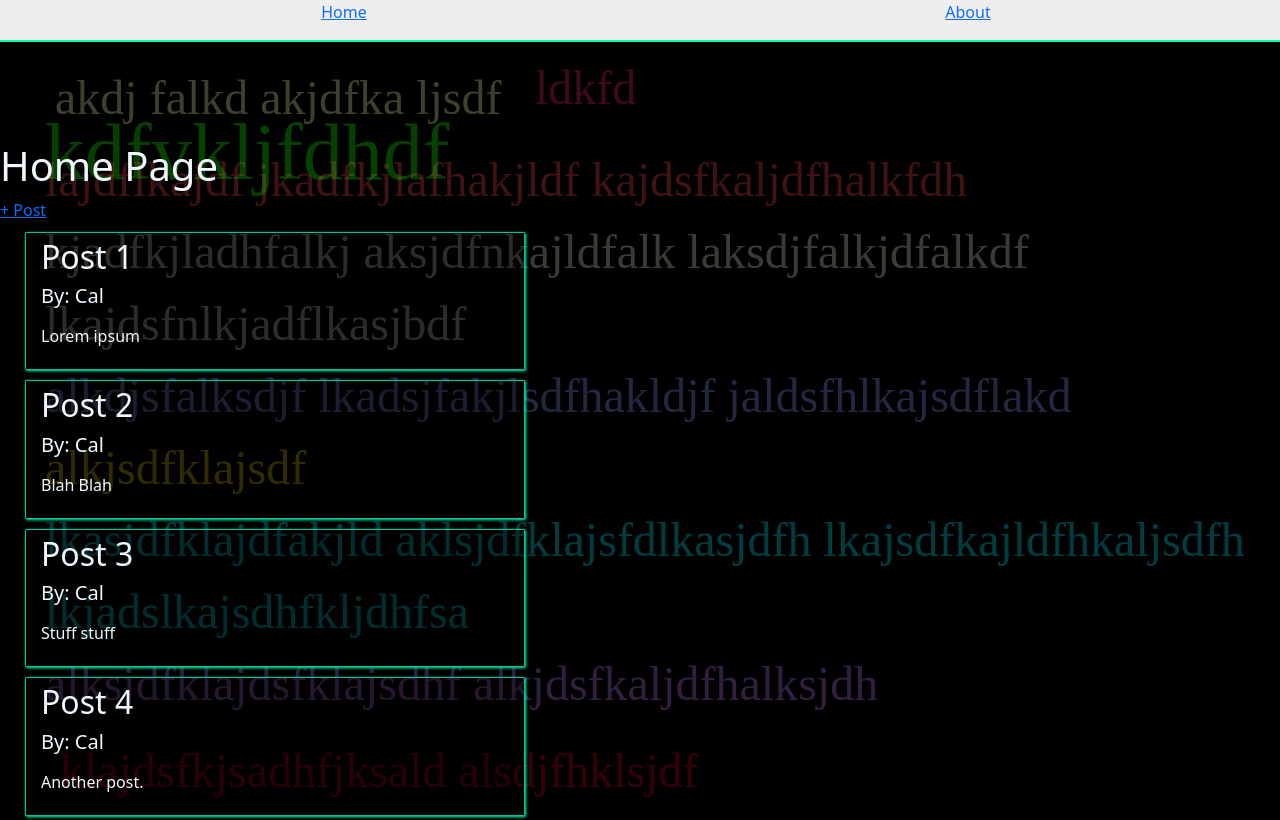
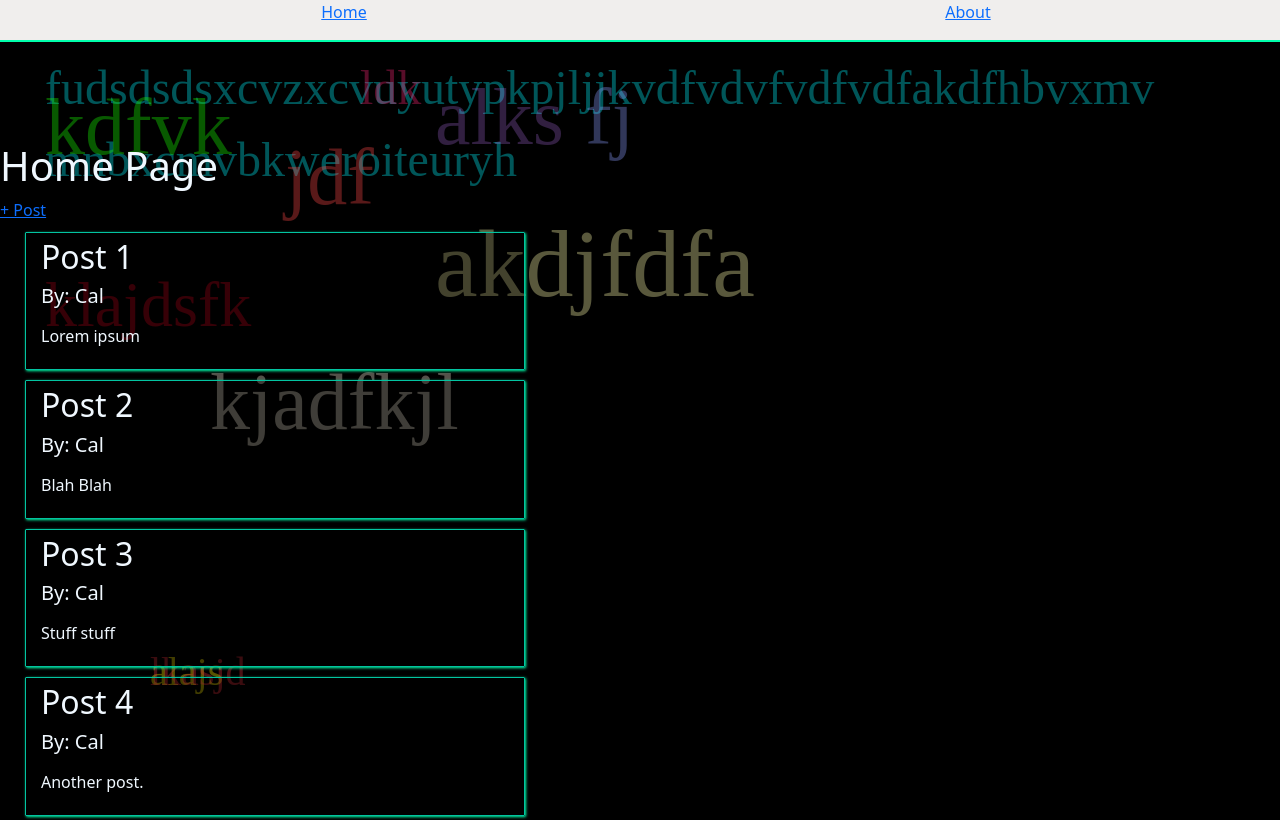
Before and after one commit to cpaschall/react-blog, a React (Create React App) app: page / in a window 1280 px wide. Shown: the top 820 px of the page. Built offline with nearby package versions, Linux system fonts and the light colour scheme; a web font is replaced by a local one.

Commit message:
adding style to background page

```diff
--- a/src/components/UI/CreatePostBG.css
+++ b/src/components/UI/CreatePostBG.css
@@ -12,55 +12,95 @@
     flex-wrap: wrap;
     position: relative;
     font-family: 'Monsieur La Doulaise', cursive;
-    color: rgba(0, 245, 255, 0.25);
+    color: rgba(0, 245, 255, 0.35);
     font-size: 3rem;
     padding: 10px;
     margin-left: 35px;
 }
 
 .cpbg-text__16FF00 {
-    color: rgba(22, 255, 0, 0.25);
+    color: rgba(22, 255, 0, 0.35);
     position: absolute;
     font-size: 5rem;
-    top: 50px;
+    top: 25px;
+    /* animation: slide-in 0.5s forwards; */
 }
 
+/* .cpbg-text__16FF00:hover {
+    width: 200px;
+} */
+
 .cpbg-text__FB2576 {
-    color: rgba(251, 37, 118, 0.25);
+    color: rgba(251, 37, 118, 0.35);
     position: absolute;
-    left: 500px;
+    font-size: 3rem;
+    left: 325px;
 
 
 }
 
 .cpbg-text__D2001A {
-    color: rgba(210, 0, 26, 0.25);
-    padding: 15px;
+    color: rgba(210, 0, 26, 0.35);
+    position: absolute;
+    font-size: 4rem;
+    top: 215px;
 }
 
 .cpbg-text__FFFBAC {
-    color: rgba(255, 251, 172, .25);
-    padding: 10px;
+    color: rgba(255, 251, 172, .35);
+    /* padding: 10px; */
+    position: absolute;
+    font-size: 6rem;
+    top: 150px;
+    left: 400px
 }
 
 .cpgb-text__FF4949 {
-    color: rgba(255, 73, 73, 0.25)
+    color: rgba(255, 73, 73, 0.35);
+    position: absolute;
+    font-size: 5rem;
+    top: 75px;
+    left: 250px;
 }
 
 .cpbg-text__F2E7D5 {
-    color: rgba(242, 231, 213, 0.25)
+    color: rgba(242, 231, 213, 0.35);
+    position: absolute;
+    font-size: 5rem;
+    top: 300px;
+    left: 175px;
 }
 
 .cpbg-text__8D9EFF {
-    color: rgba(141, 158, 255, 0.25)
+    color: rgba(141, 158, 255, 0.35);
+    position: absolute;
+    font-size: 5rem;
+    top: 15px;
+    left: 550px;
 }
 
 .cpbg-text__FFED00 {
-    color: rgba(255, 237, 0, 0.25)
+    color: rgba(255, 237, 0, 0.35);
+    position: absolute;
+    font-size: 2.5rem;
+    top: 600px;
+    left: 115px;
 }
 
-.cpbg-text__FFFBAC {
-    color: rgba(255, 251, 172, .25)
+.cpbg-text__DF2E38 {
+    color: rgba(223, 46, 56, 0.35);
+    position: absolute;
+    font-size: 2.5rem;
+    top: 600px;
+    left: 115px;
+}
+
+.cpbg-text__C47AFF {
+    color: rgba(196, 122, 255, .5);
+    position: absolute;
+    font-size: 5rem;
+    top: 15px;
+    left: 400px;
 }
 
 .cpbg-text__C47AFF {
--- a/src/components/UI/CreatePostBG.js
+++ b/src/components/UI/CreatePostBG.js
@@ -4,26 +4,26 @@ const CreatePostBG = (props) => {
     return (
         <div className='cpbg-main'>
             <div className='cpbg-text'>
-                <div className='cpbg-text__16FF00'>kdfvkljfdhdf</div>
-                <div className='cpbg-text__FB2576'>ldkfd</div>
-                <div className='cpbg-text__FFFBAC'>akdj falkd akjdfka ljsdf</div>
-                <div className='cpgb-text__FF4949'>lajdflkajdf jkadfkjlafhakjldf kajdsfkaljdfhalkfdh</div>
-                <div className='cpbg-text__F2E7D5'>kjadfkjladhfalkj aksjdfnkajldfalk laksdjfalkjdfalkdf lkajdsfnlkjadflkasjbdf</div>
-                <div className='cpbg-text__8D9EFF'>                 alkdjsfalksdjf lkadsjfakjlsdfhakldjf jaldsfhlkajsdflakd</div>
-                <div className='cpbg-text__FFED00'>alkjsdfklajsdf    </div>
-                <div className=''>lkasjdfklajdfakjld aklsjdfklajsfdlkasjdfh lkajsdfkajldfhkaljsdfh lkjadslkajsdhfkljdhfsa </div>
-                <div className='cpbg-text__C47AFF'>alksjdfklajdsfklajsdhf alkjdsfkaljdfhalksjdh </div>
-                <div className='cpbg-text__D2001A'>         klajdsfkjsadhfjksald alsdjfhklsjdf </div>
-                <div className='cpbg-text__'>tyertyetyetrerty qazxccvbhjyjyk  uyityutyjfghghnjgf  phjngdsfsdfsdfdf </div>
-                <div className='cpbg-text__'></div>
-                <div className='cpbg-text__'>czxcvzxcvzxcvzxcv fdfghtrnghjfhf </div>
-                <div className='cpbg-text__'>uyuty dgdfghfdghdfgh </div>
-                <div className='cpbg-text__'>pkpjljjkmhjnhgg  uitfgbfbgf qweddssads </div>
-                <div className='cpbg-text__'>ydtvfvdrgdvfvd vdfvdvfvdfv </div>
-                <div className='cpbg-text__'>vcxcvx dhkfaksdfakdfh ioeutpyoertye qweqweq </div>
-                <div className='cpbg-text__'>ptpupt bvxmv uweyrtweuywt </div>
-                <div className='cpbg-text__'>mnbxcmvbkuyrgwe wrqdtyqdrcsg </div>
-                <div className='cpbg-text__'>werwuoiwruwtherhn </div><div className='cpbg-text__'>oiteurponkvnb qwqw cvxcvbxvbvc reter xf rtr yuytyh </div>
+                <div className='cpbg-text__16FF00'>kdfvk</div>
+                <div className='cpbg-text__FB2576'>ldk</div>
+                <div className='cpbg-text__FFFBAC'>akdjfdfa</div>
+                <div className='cpgb-text__FF4949'>jdf</div>
+                <div className='cpbg-text__F2E7D5'>kjadfkjl</div>
+                <div className='cpbg-text__8D9EFF'>fj</div>
+                <div className='cpbg-text__FFED00'>alajs</div>
+                <div className='cpbg-text__DF2E38'>lkasjd</div>
+                <div className='cpbg-text__C47AFF'>alks</div>
+                <div className='cpbg-text__D2001A'>klajdsfk </div>
+                <div className='cpbg-text__'>fu</div>
+                <div className='cpbg-text__'>dsdsds</div>
+                <div className='cpbg-text__'>xcvzxcv</div>
+                <div className='cpbg-text__'>uyuty</div>
+                <div className='cpbg-text__'>pkpjljjk</div>
+                <div className='cpbg-text__'>vdfvdvfvdfv</div>
+                <div className='cpbg-text__'>dfakdfh</div>
+                <div className='cpbg-text__'>bvxmv</div>
+                <div className='cpbg-text__'>mnbxcmvbk</div>
+                <div className='cpbg-text__'>wer</div><div className='cpbg-text__'>oiteuryh</div>
             </div>
             {props.children}
         </div>
```
